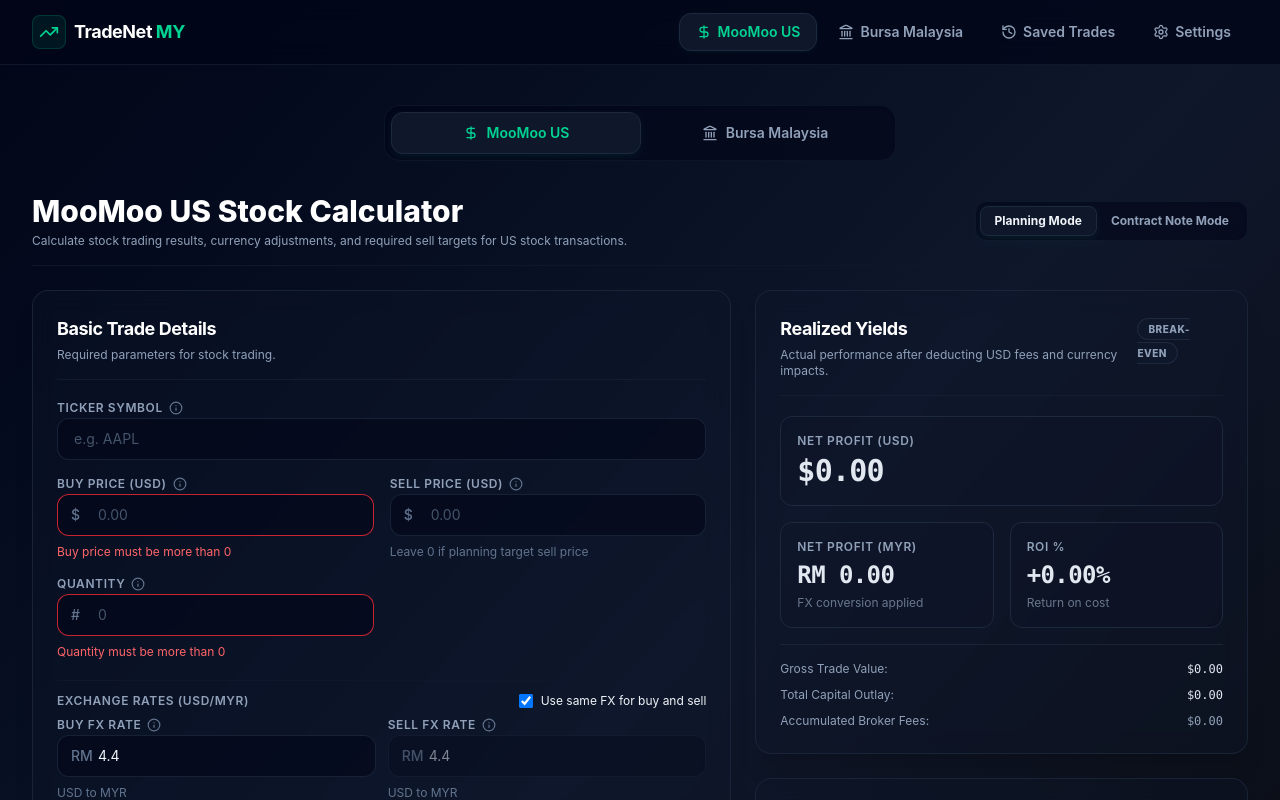
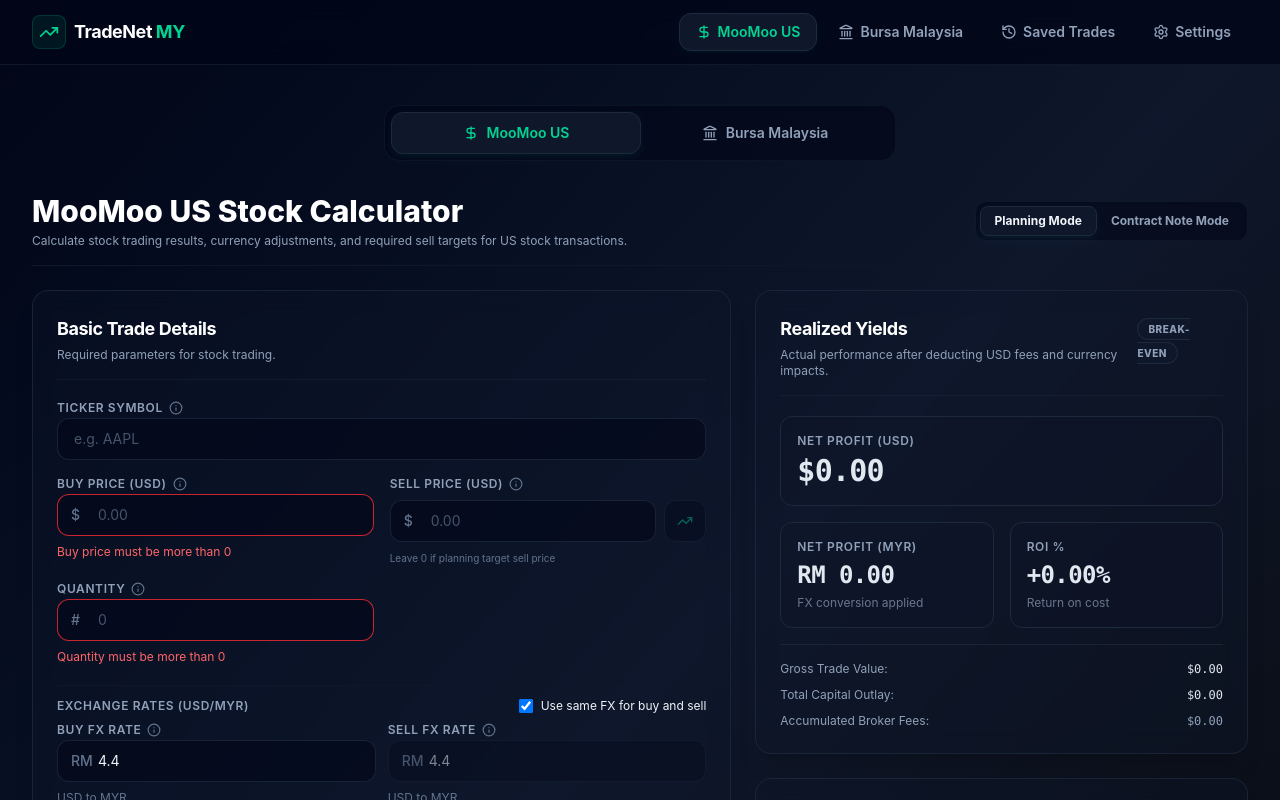
Before and after one commit to amanmana/tradenet, a React (Vite) app: page /moomoo-us in a window 1280 px wide. Shown: the top 800 px of the page. Built offline with nearby package versions, Linux system fonts and the light colour scheme.

Commit message:
Implement Yahoo quote service, Cloudflare Pages function, and Sell Price fetch UI button

```diff
--- a/src/pages/MoomooUsCalculator.jsx
+++ b/src/pages/MoomooUsCalculator.jsx
@@ -6,7 +6,8 @@
 import InputField from '../components/InputField';
 import ResultCard from '../components/ResultCard';
 import MarketTabs from '../components/MarketTabs';
-import { Calculator, RotateCcw, Save, Copy, Check, AlertTriangle, ArrowUpRight, DollarSign, Info, ChevronDown, ChevronUp, History } from 'lucide-react';
+import { Calculator, RotateCcw, Save, Copy, Check, AlertTriangle, ArrowUpRight, DollarSign, Info, ChevronDown, ChevronUp, History, Loader2, TrendingUp } from 'lucide-react';
+import { fetchYahooLastPrice } from '../services/quoteService';
 
 /**
  * MooMoo US Calculator page with Planning & Contract Note modes and What-If scenarios.
@@ -63,6 +64,41 @@
   const [loadSuccess, setLoadSuccess] = useState(false);
   const [notes, setNotes] = useState('');
   const [showNotesInput, setShowNotesInput] = useState(false);
+
+  // Live Quote States
+  const [quoteLoading, setQuoteLoading] = useState(false);
+  const [quoteError, setQuoteError] = useState(null);
+  const [quoteSource, setQuoteSource] = useState(null);
+  const [quoteFetchedAt, setQuoteFetchedAt] = useState(null);
+  const [quotePriceUsed, setQuotePriceUsed] = useState(null);
+  const [quoteSymbol, setQuoteSymbol] = useState(null);
+  const [quoteCurrency, setQuoteCurrency] = useState(null);
+  const [sellPriceWasFetched, setSellPriceWasFetched] = useState(false);
+  const [quoteManualEdited, setQuoteManualEdited] = useState(false);
+
+  const handleFetchLastPrice = async () => {
+    const symbolToFetch = (calculationMode === 'planning' ? ticker : contractTicker).trim();
+    if (!symbolToFetch) return;
+
+    setQuoteLoading(true);
+    setQuoteError(null);
+
+    const res = await fetchYahooLastPrice(symbolToFetch);
+    setQuoteLoading(false);
+
+    if (res.ok) {
+      setSellPrice(res.price.toString());
+      setQuoteSource(res.source);
+      setQuoteFetchedAt(res.fetchedAt);
+      setQuotePriceUsed(res.price);
+      setQuoteSymbol(res.symbol);
+      setQuoteCurrency(res.currency);
+      setSellPriceWasFetched(true);
+      setQuoteManualEdited(false);
+    } else {
+      setQuoteError(res.error);
+    }
+  };
 
   // Load defaults on mount
   useEffect(() => {
@@ -259,6 +295,16 @@
     setNotes('');
     setShowNotesInput(false);
     setErrors({});
+
+    setQuoteLoading(false);
+    setQuoteError(null);
+    setQuoteSource(null);
+    setQuoteFetchedAt(null);
+    setQuotePriceUsed(null);
+    setQuoteSymbol(null);
+    setQuoteCurrency(null);
+    setSellPriceWasFetched(false);
+    setQuoteManualEdited(false);
   };
 
   // Reset Fees specifically
@@ -296,6 +342,10 @@
 Net Profit: $${results.netProfitUsd.toFixed(2)} / RM${results.netProfitMyr.toFixed(2)}
 ROI: ${results.roiPercent.toFixed(2)}%
 Break-even: $${results.breakEvenSellPriceUsd.toFixed(settings?.priceDecimals ?? 4)}`;
+      if (sellPriceWasFetched) {
+        const localTime = new Date(quoteFetchedAt).toLocaleTimeString('en-US', { hour: '2-digit', minute: '2-digit' });
+        summaryText += `\nSell price source: Yahoo Finance last price fetched at ${localTime}`;
+      }
     } else {
       summaryText = `Ticker: ${contractTicker.toUpperCase() || 'N/A'}
 Mode: Contract Note Verification (MooMoo US)
@@ -355,6 +405,11 @@
       roiPercent: results.roiPercent,
       breakEvenSellPriceUsd: results.breakEvenSellPriceUsd,
       notes: calculationMode === 'planning' ? notes : `${contractNotes} (Contract Verification)`,
+      quoteSource: sellPriceWasFetched ? quoteSource : null,
+      quoteFetchedAt: sellPriceWasFetched ? quoteFetchedAt : null,
+      quotePriceUsed: sellPriceWasFetched ? quotePriceUsed : null,
+      quoteSymbol: sellPriceWasFetched ? quoteSymbol : null,
+      sellPriceWasFetched: sellPriceWasFetched,
     };
 
     const saved = saveTrade(tradeObject);
@@ -422,8 +477,11 @@
     const profitStatement = profitUsd >= 0
       ? `made a ${actionWord} of ${formattedProfitUsd} (RM ${formattedProfitMyr})`
       : `incurred a ${actionWord} of ${formattedProfitUsd} (RM ${formattedProfitMyr})`;
-
-    return `You bought ${formatUsQuantity(qty)} shares of ${tick} at ${formattedBPrice} and sold them at ${formattedSPrice}. After accounting for ${formatCurrency(results.totalFeesUsd, 'USD', 2)} in total broker fees, you ${profitStatement}, representing a return of ${roi.toFixed(2)}% on your initial outlay.`;
+    let sentence = `You bought ${formatUsQuantity(qty)} shares of ${tick} at ${formattedBPrice} and sold them at ${formattedSPrice}. After accounting for ${formatCurrency(results.totalFeesUsd, 'USD', 2)} in total broker fees, you ${profitStatement}, representing a return of ${roi.toFixed(2)}% on your initial outlay.`;
+    if (sellPriceWasFetched) {
+      sentence += ` Sell price uses the last price fetched from Yahoo Finance.`;
+    }
+    return sentence;
   };
 
   // What-If Sell Scenarios Calculation
@@ -535,19 +593,93 @@
                     tooltip="The purchase price paid per share in US Dollars."
                   />
 
-                  <InputField
-                    label="Sell Price (USD)"
+                  <div className="flex flex-col space-y-1.5 w-full">
+                    <div className="flex items-center justify-between">
+                      <div className="flex items-center space-x-1.5 mb-0.5">
+                        <label htmlFor="sellPrice" className="text-xs font-semibold text-slate-400 tracking-wider uppercase">
+                          Sell Price (USD)
+                        </label>
+                        <div className="group relative flex items-center">
+                          <span className="cursor-help text-slate-500 hover:text-slate-350 transition-colors">
+                            <Info className="w-3.5 h-3.5" />
+                          </span>
+                          <div className="absolute z-50 bottom-full left-1/2 -translate-x-1/2 mb-2 hidden group-hover:block w-52 p-2 rounded-xl bg-slate-900 border border-slate-800 text-[10px] text-slate-300 leading-normal shadow-2xl backdrop-blur-md normal-case font-normal select-none pointer-events-none">
+                            The selling price per share in US Dollars. You can type 0 to use the Target Planner to solve for this.
+                          </div>
+                        </div>
+                      </div>
+                    </div>
+
+                    <div className="flex space-x-2">
+                      <div className="relative flex-1">
+                        <div className="absolute left-3.5 top-1/2 -translate-y-1/2 text-slate-500 font-medium select-none pointer-events-none text-sm">
+                          $
+                        </div>
+                        <input
                           id="sellPrice"
                           type="number"
                           step="0.0001"
                           placeholder="0.00"
                           value={sellPrice}
-                    onChange={(e) => setSellPrice(e.target.value)}
-                    error={errors.sellPrice}
-                    prefix="$"
-                    helperText="Leave 0 if planning target sell price"
-                    tooltip="The selling price per share in US Dollars. You can type 0 to use the Target Planner to solve for this."
+                          onChange={(e) => {
+                            setSellPrice(e.target.value);
+                            if (sellPriceWasFetched) {
+                              setQuoteManualEdited(true);
+                              setSellPriceWasFetched(false);
+                            }
+                          }}
+                          className={`w-full bg-slate-950/60 border ${
+                            errors.sellPrice ? 'border-red-500/80 focus:border-red-500' : 'border-slate-800/80 hover:border-slate-700/60 focus:border-emerald-500/80'
+                          } rounded-xl py-2.5 pl-10 pr-4 text-sm text-slate-100 placeholder-slate-600 focus:outline-none focus:ring-1 ${
+                            errors.sellPrice ? 'focus:ring-red-500' : 'focus:ring-emerald-500'
+                          } transition-all duration-200`}
                         />
+                      </div>
+
+                      <button
+                        type="button"
+                        onClick={handleFetchLastPrice}
+                        disabled={quoteLoading || !ticker.trim()}
+                        className="px-3 rounded-xl border border-slate-800 bg-slate-950 text-slate-450 hover:text-slate-200 hover:bg-slate-900 transition-all cursor-pointer disabled:opacity-40 disabled:cursor-not-allowed flex items-center justify-center shrink-0"
+                        title="Use last price from Yahoo Finance"
+                      >
+                        {quoteLoading ? (
+                          <Loader2 className="w-4 h-4 animate-spin text-emerald-400" />
+                        ) : (
+                          <TrendingUp className="w-4 h-4 text-emerald-400" />
+                        )}
+                      </button>
+                    </div>
+                    {errors.sellPrice && <span className="text-xs text-red-400 mt-0.5">{errors.sellPrice}</span>}
+
+                    {/* Live Fetch status / manual override / errors alerts */}
+                    {quoteError && (
+                      <span className="text-[10px] text-red-400 mt-1 leading-tight block">
+                        ⚠️ Could not fetch last price. You can still enter sell price manually. ({quoteError})
+                      </span>
+                    )}
+                    {sellPriceWasFetched && !quoteError && (
+                      <span className="text-[10px] text-emerald-450 mt-1 leading-tight block font-medium">
+                        ✓ Last price from Yahoo Finance: ${quotePriceUsed?.toFixed(4)} • {quoteSymbol} • fetched {new Date(quoteFetchedAt).toLocaleTimeString('en-US', { hour: '2-digit', minute: '2-digit' })}
+                      </span>
+                    )}
+                    {quoteManualEdited && !sellPriceWasFetched && (
+                      <span className="text-[10px] text-slate-500 mt-1 leading-tight block font-medium">
+                        ✏️ Manual sell price entered.
+                      </span>
+                    )}
+                    {!quoteError && !sellPriceWasFetched && !quoteManualEdited && (
+                      <span className="text-[10px] text-slate-500 mt-1 leading-tight block">
+                        Leave 0 if planning target sell price
+                      </span>
+                    )}
+
+                    {sellPriceWasFetched && quoteCurrency && quoteCurrency.toUpperCase() !== 'USD' && (
+                      <span className="text-[10px] text-amber-400 mt-1 leading-tight block font-medium">
+                        ⚠️ Yahoo returned currency {quoteCurrency}. Please verify before using this price.
+                      </span>
+                    )}
+                  </div>
 
                   <InputField
                     label="Quantity"
@@ -1259,6 +1391,9 @@
               <li>MYR profit uses buy FX for buy cost and sell FX for sell proceeds.</li>
               <li>Break-even price includes estimated fees.</li>
               <li>Target sell price is an estimate based on current fee inputs.</li>
+              <li className="text-[9px] text-slate-600 mt-1.5 border-t border-slate-900 pt-1.5 list-none uppercase font-semibold tracking-wider">
+                * Market data may be delayed or unavailable. Verify with MooMoo before placing trades.
+              </li>
             </ul>
           </div>
 
--- /dev/null
+++ b/src/services/quoteService.js
@@ -0,0 +1,33 @@
+export async function fetchYahooLastPrice(symbol) {
+  const cleanSymbol = String(symbol || "").trim().toUpperCase();
+
+  if (!cleanSymbol) {
+    return { ok: false, error: "Enter a ticker symbol first." };
+  }
+
+  const response = await fetch(
+    `/api/yahoo-quote?symbol=${encodeURIComponent(cleanSymbol)}`
+  );
+
+  const data = await response.json().catch(() => null);
+
+  if (!response.ok || !data?.ok) {
+    return {
+      ok: false,
+      error: data?.error || "Could not fetch last price."
+    };
+  }
+
+  return {
+    ok: true,
+    symbol: data.symbol,
+    price: Number(data.price),
+    previousClose: data.previousClose,
+    currency: data.currency,
+    exchangeName: data.exchangeName,
+    shortName: data.shortName,
+    regularMarketTime: data.regularMarketTime,
+    source: data.source,
+    fetchedAt: data.fetchedAt
+  };
+}
```
Also changed, not shown: src/pages/SavedTrades.jsx (+13 -1 lines), 2 other files (tests, documents, lock files or other folders). Lines whose indentation alone changed are shown as unchanged.
